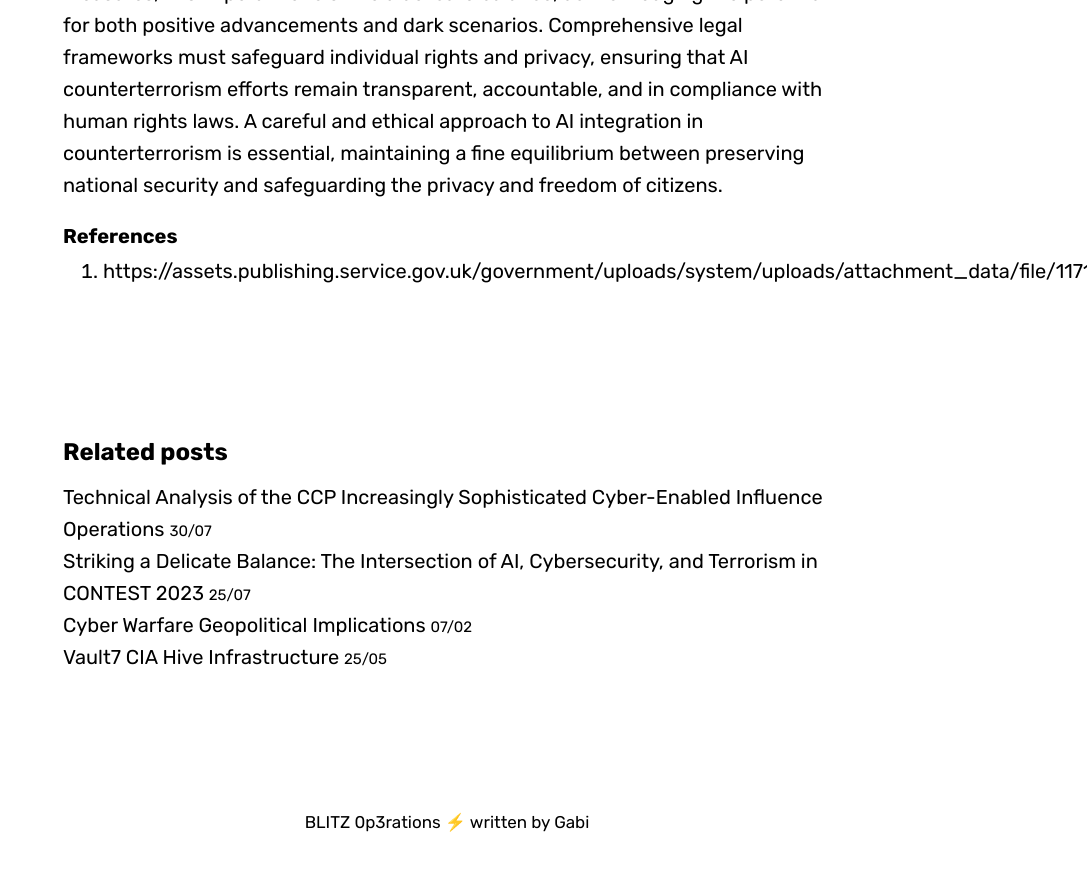
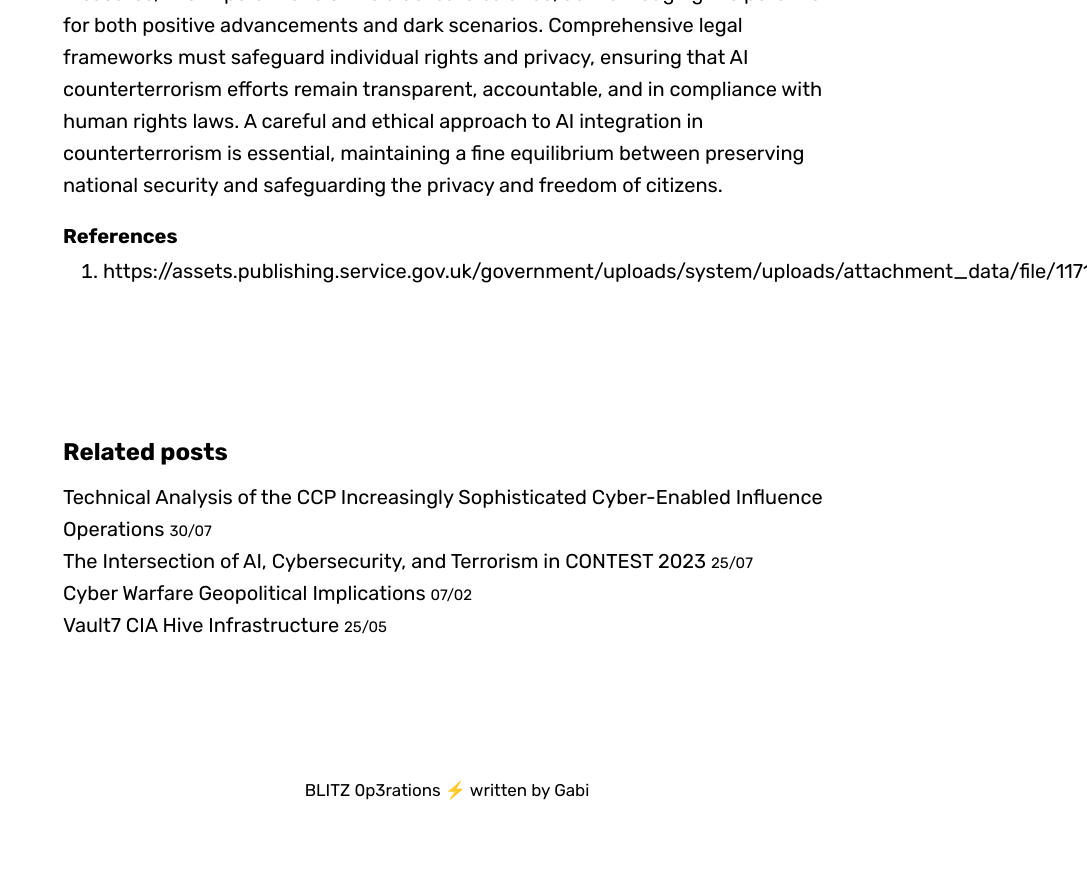
Before and after one commit to blitz0p3rations/blitz0p3rations.github.io, a Jekyll site: the page built from _posts/2023-07-26-Unveiling-the-Duality-of-AI-in-Terrorism-Balancing-Security-and-Citizen-Privacy.md, in a window 1280 px wide and 900 px high, scrolled down 3490 px. Shown: the top 871 px of the window, without its empty margins (193-1280 px from the left). Built offline with Jekyll 4.4.1, drawn with Linux system fonts in a browser that asks for light colours; some web fonts are replaced.

Commit message:
Update 2023-07-25-Striking-a-Delicate-Balance-The-Intersection-of-AI-Cybersecurity-and-Terrorism-in-CONTEST-2023.md

```diff
--- a/_posts/2023-07-25-Striking-a-Delicate-Balance-The-Intersection-of-AI-Cybersecurity-and-Terrorism-in-CONTEST-2023.md
+++ b/_posts/2023-07-25-Striking-a-Delicate-Balance-The-Intersection-of-AI-Cybersecurity-and-Terrorism-in-CONTEST-2023.md
@@ -1,6 +1,6 @@
 ---
 layout: post
-title: 'Striking a Delicate Balance: The Intersection of AI, Cybersecurity, and Terrorism in CONTEST 2023'
+title: 'The Intersection of AI, Cybersecurity, and Terrorism in CONTEST 2023'
 tags:
   - intelligence
   - geopolitical
```
